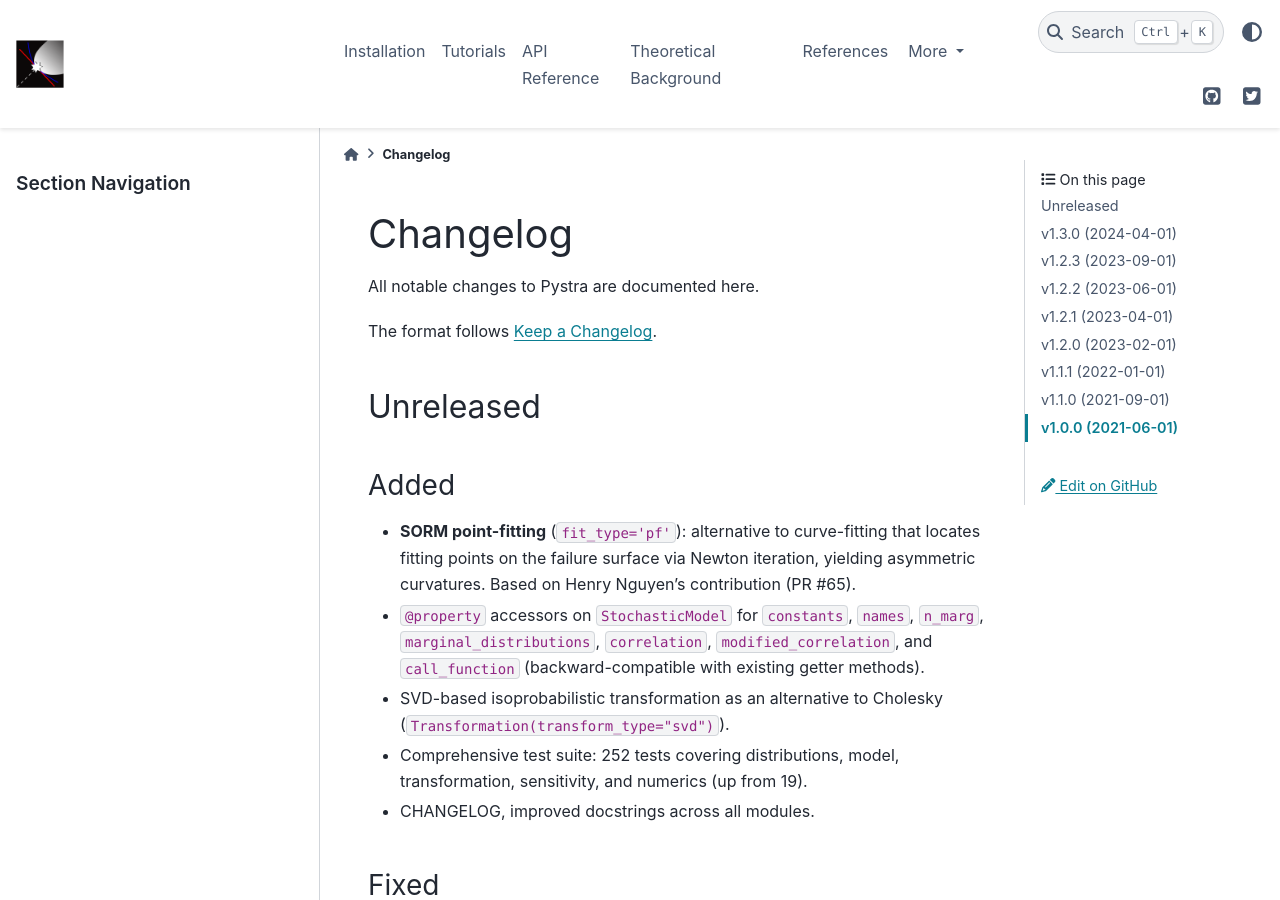
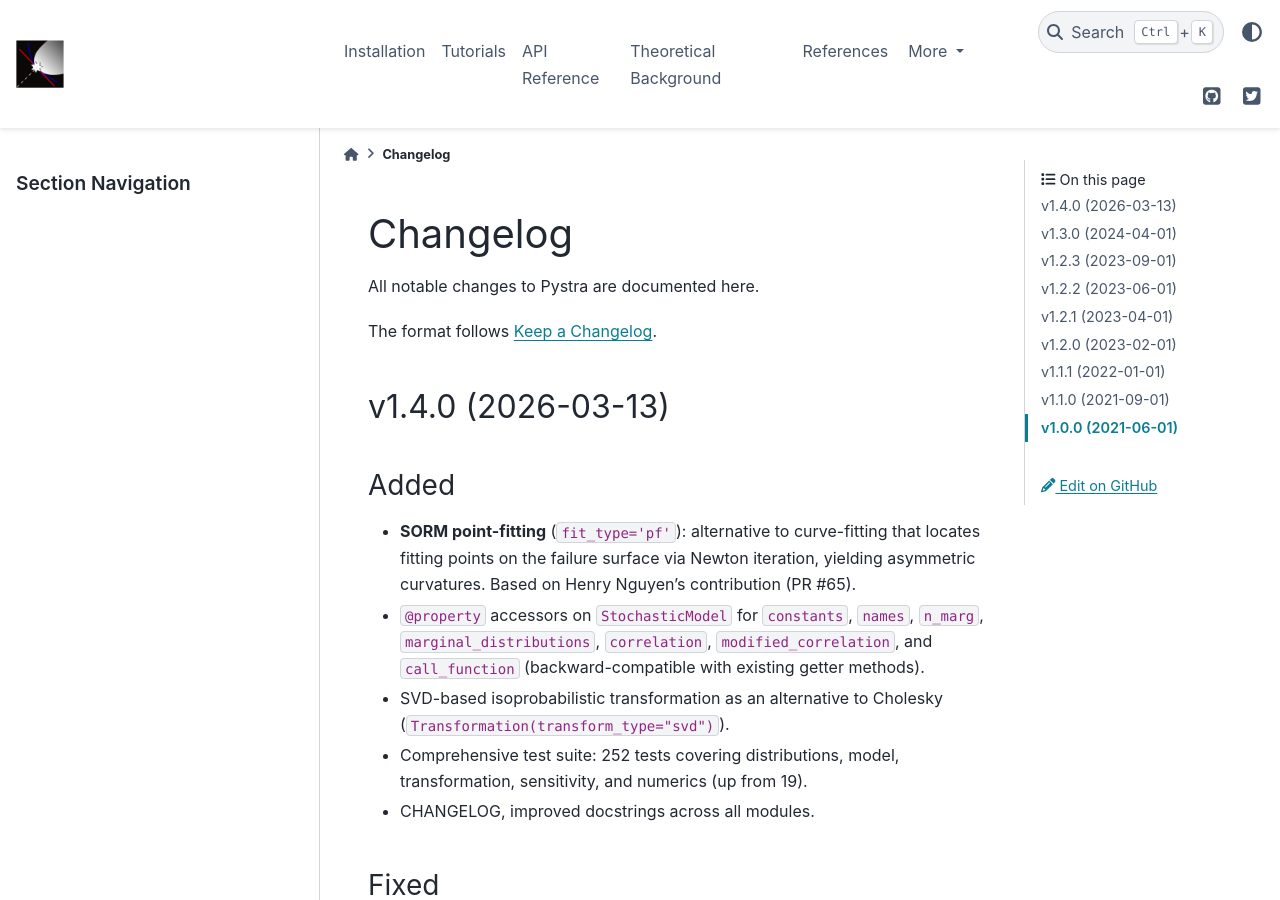
Before and after one commit to pystra/pystra, a Sphinx documentation site: the page built from docs/source/changelog.rst, in a window 1280 px wide and 900 px high. Built offline with Sphinx 7.4.7 and the PyData theme 0.15.4, drawn with Linux system fonts in a browser that asks for light colours.

Commit message:
Bump version to 1.4.0
Co-Authored-By: Claude Opus 4.6 <noreply@anthropic.com>

```diff
--- a/docs/source/changelog.rst
+++ b/docs/source/changelog.rst
@@ -5,8 +5,8 @@ All notable changes to Pystra are documented here.
 
 The format follows `Keep a Changelog <https://keepachangelog.com/>`_.
 
-Unreleased
-----------
+v1.4.0 (2026-03-13)
+--------------------
 
 Added
 ~~~~~
--- a/src/pystra/__init__.py
+++ b/src/pystra/__init__.py
@@ -31,7 +31,7 @@ Quick start::
     print(f"beta = {form.getBeta():.4f}")
 """
 
-__version__ = "1.3.1"
+__version__ = "1.4.0"
 
 # Distributions
 from .distributions import *
```
